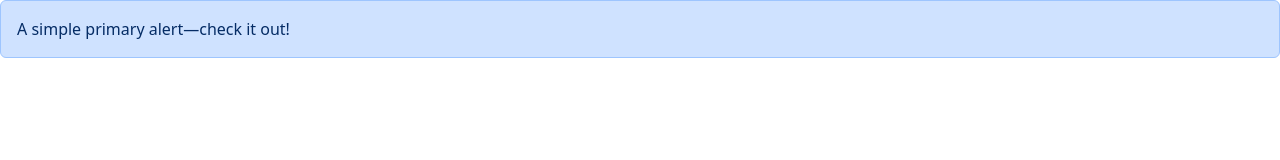
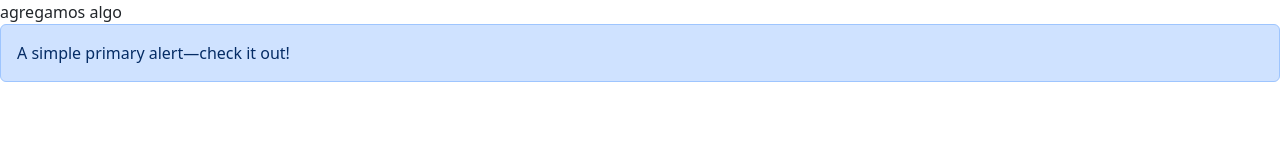
Before and after one commit to radawski/repositorio-clase, a plain HTML site: page index.html in a window 1280 px wide. Drawn offline with nearby package versions, Linux system fonts and the light colour scheme; files that its build step writes are made by us from their sources.

Commit message:
agregamos una boludez

```diff
--- a/index.html
+++ b/index.html
@@ -10,6 +10,7 @@
 
 </head>
 <body>
+    <div> agregamos algo </div>
     <div class="alert alert-primary" role="alert">
         A simple primary alert—check it out!
       </div>
```
